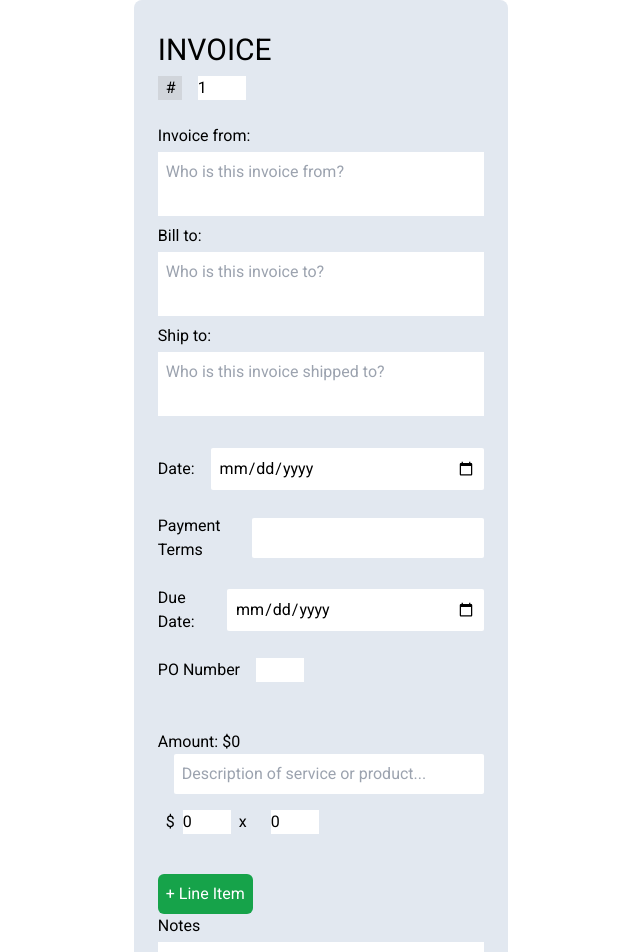
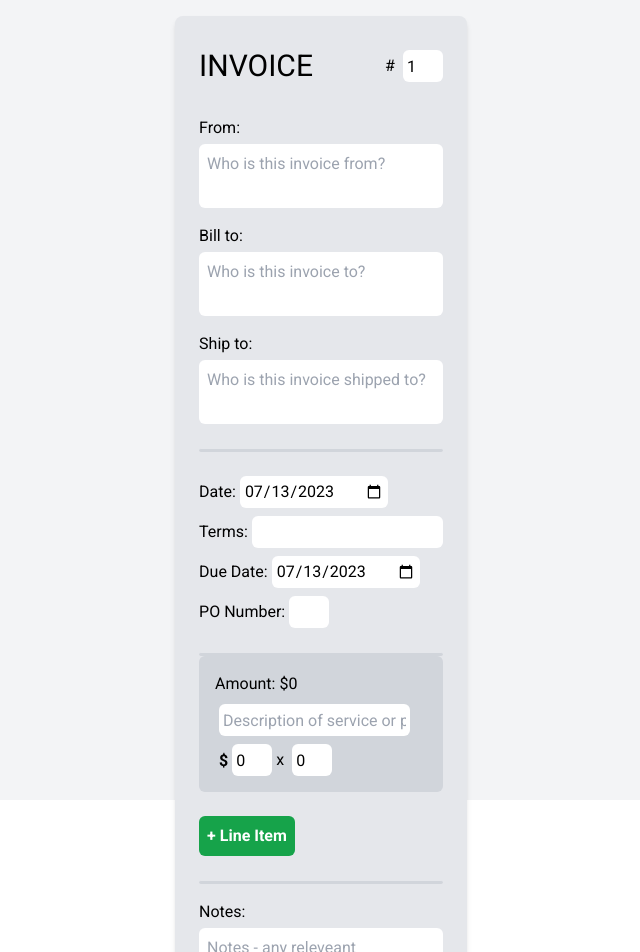
Before and after one commit to igor-pekovic-fe/invoice-generator, a React (Vite) app: page / in a window 1280 px wide. Shown: the top 952 px of the page, without its empty margins (319-959 px from the left). Built offline with nearby package versions, Linux system fonts and the light colour scheme.

Commit message:
Added general styling

```diff
--- a/package.json
+++ b/package.json
@@ -14,6 +14,7 @@
     "nanoid": "^4.0.2",
     "react": "^18.2.0",
     "react-dom": "^18.2.0",
+    "react-icons": "^4.10.1",
     "react-select": "^5.7.3",
     "react-textarea-autosize": "^8.5.0",
     "zustand": "^4.3.8"
--- a/src/App.jsx
+++ b/src/App.jsx
@@ -6,6 +6,7 @@ import Item from "./components/Item";
 import Currency from "./components/Currency";
 import Total from "./components/Total";
 import DownloadLinks from "./components/DownloadLinks";
+import Divider from "./components/Divider";
 
 function App() {
   const invoiceData = useStore();
@@ -27,26 +28,26 @@ function App() {
   };
 
   return (
-    <div className="grid h-screen place-items-center">
-      <div className="px-6 py-8 bg-slate-200 rounded-lg">
-        <h1 className="text-3xl mb-2">INVOICE</h1>
-        <div className="flex flex-col gap-2 mb-8">
-          <div className="flex">
-            <span className="p-2 flex place-items-center bg-gray-300 w-6 h-6">
-              #
-            </span>
+    <div className="grid h-screen place-items-center bg-gray-100 p-4">
+      <div className="px-6 py-8 bg-gray-200 shadow-md rounded-lg min-w-fit">
+        <div className="flex items-center justify-between mb-8">
+          <h1 className="text-3xl uppercase">Invoice</h1>
+          <div className="flex items-center">
+            <span className="flex items-center h-8 mr-1">#</span>
             <SharedInput
               type="number"
-              placeholderText={"Number of invoice"}
               value={invoiceData.number}
               name={"number"}
             />
           </div>
+        </div>
+        <div className="flex flex-col gap-2 mb-4">
           <SharedTextArea
             value={invoiceData.from}
             name="from"
-            labelText="Invoice from:"
+            labelText="From:"
             placeholderText="Who is this invoice from?"
+            required={true}
           />
           <SharedTextArea
             value={invoiceData.billTo}
@@ -61,7 +62,8 @@ function App() {
             placeholderText="Who is this invoice shipped to?"
           />
         </div>
-        <div className="flex flex-col gap-2 mb-8">
+        <Divider mb="6" />
+        <div className="flex flex-col gap-2 mb-6">
           <SharedInput
             labelText="Date:"
             value={invoiceData.date}
@@ -69,7 +71,7 @@ function App() {
             name="date"
           />
           <SharedInput
-            labelText={"Payment Terms"}
+            labelText="Terms:"
             type="text"
             value={invoiceData.paymentTerms}
             name={"paymentTerms"}
@@ -81,14 +83,14 @@ function App() {
             name="dueDate"
           />
           <SharedInput
-            labelText={"PO Number"}
+            labelText="PO Number:"
             type="number"
             value={invoiceData.poNum}
             name={"poNum"}
           />
         </div>
-
-        <div>
+        <Divider />
+        <div className="mb-6">
           {invoiceData.items.map((item) => (
             <Item
               key={item.id}
@@ -98,24 +100,28 @@ function App() {
             />
           ))}
           <button
-            className="bg-green-600 text-white p-2 rounded-md mt-2"
+            className="bg-green-600 text-white font-bold p-2 rounded-md mt-2 hover:ring hover:ring-green-800 transition-all"
             onClick={handleGenerateItem}
           >
             + Line Item
           </button>
         </div>
+        <Divider mb="4" />
+        <div className="mb-6">
           <SharedTextArea
             value={invoiceData.notes}
             name="notes"
-          labelText="Notes"
+            labelText="Notes:"
             placeholderText="Notes - any releveant information not already covered"
           />
           <SharedTextArea
             value={invoiceData.terms}
             name="terms"
-          labelText="Invoice from:"
+            labelText="Terms:"
             placeholderText="Terms and conditions - late fees, payment methods, delivery schedule"
           />
+        </div>
+        <Divider />
         <Total />
       </div>
       <Currency />
--- a/src/components/Currency.jsx
+++ b/src/components/Currency.jsx
@@ -24,7 +24,7 @@ function Currency() {
   ];
 
   return (
-    <div className="w-32">
+    <div className="w-fit rounded-md focus:outline-none focus:ring focus:ring-gray-400 hover:ring hover:ring-gray-400 transition-all">
       <Select
         options={options}
         defaultValue={selectedOption}
--- /dev/null
+++ b/src/components/Divider.jsx
@@ -0,0 +1,5 @@
+function Divider({ mb }) {
+  return <hr className={`h-1 bg-gray-300 rounded-md mb-${mb}`} />;
+}
+
+export default Divider;
--- a/src/components/DownloadLinks.jsx
+++ b/src/components/DownloadLinks.jsx
@@ -3,18 +3,20 @@ import { PDFDownloadLink } from "@react-pdf/renderer";
 
 function DownloadLinks({ invoiceData }) {
   return (
-    <div className="flex flex-col gap-2">
+    <div className="flex flex-col gap-2 m-6">
       <a
         href={`data:text/json;charset=utf-8,${encodeURIComponent(
           JSON.stringify(invoiceData, null, "\t")
         )}`}
         download={`Invoice #${invoiceData.number}.json`}
+        className="bg-orange-600 text-white font-bold p-2 rounded-md hover:ring hover:ring-orange-800 transition-all"
       >
         {`Download JSON`}
       </a>
       <PDFDownloadLink
         document={<PDFDocument data={invoiceData} />}
         fileName={`Invoice #${invoiceData.number}`}
+        className="bg-green-600 text-white font-bold p-2 rounded-md hover:ring hover:ring-green-800 transition-all"
       >
         {({ blob, url, loading, error }) =>
           loading ? "Loading document..." : "Download PDF"
--- a/src/components/Item.jsx
+++ b/src/components/Item.jsx
@@ -25,7 +25,7 @@ function Item({ item, onDeleteItem, disableDelete }) {
   };
 
   return (
-    <div className="flex flex-col mb-4">
+    <div className="flex flex-col gap-2 mb-4 bg-gray-300 p-4 rounded-md hover:ring hover:ring-gray-400 transition-all">
       <div className="flex justify-between">
         <p>
           Amount: {currency}
@@ -47,7 +47,7 @@ function Item({ item, onDeleteItem, disableDelete }) {
         value={itemState.description}
         handleChange={handleChange}
       />
-      <div className="flex gap-2">
+      <div className="flex items-center gap-1">
         <SharedInput
           type="number"
           name="rate"
--- a/src/components/SharedInput.jsx
+++ b/src/components/SharedInput.jsx
@@ -15,19 +15,37 @@ function SharedInput({
     setValue(e.target.value, name);
   };
 
+  const getInputClassName = () => {
+    let baseClass =
+      "h-8 p-1 rounded-md focus:outline-none focus:ring focus:ring-gray-400 hover:ring hover:ring-gray-400 transition-all";
+    switch (type) {
+      case "number":
+        return `${baseClass} w-10 p-1`;
+      case "text":
+        return `${baseClass} w-full`;
+      case "date":
+        return `${baseClass} w-fit`;
+      default:
+        return baseClass;
+    }
+  };
+
   return (
-    <div className="flex items-center mb-4 gap-2">
-      <label>{labelText}</label>
-      <span>{currency}</span>
+    <div className="flex items-center">
+      <label className="mr-1">{labelText}</label>
+      <div>
+        <span className={currency && "mr-1 font-bold"}>{currency}</span>
         <input
-        className={type === "number" ? "w-12" : "w-full p-2 rounded-sm"}
+          className={getInputClassName()}
           type={type}
           placeholder={placeholderText}
           value={value}
           id={name}
           onChange={handleChange || handleChangeDefault}
           name={name}
+          min={value}
         />
+      </div>
     </div>
   );
 }
--- a/src/components/SharedTextArea.jsx
+++ b/src/components/SharedTextArea.jsx
@@ -9,10 +9,10 @@ function SharedTextArea({ value, name, labelText, placeholderText }) {
   };
 
   return (
-    <div className="flex flex-col ">
+    <div className="flex flex-col mb-2">
       <label className="mb-1">{labelText}</label>
       <TextareaAutosize
-        className="resize-none p-2"
+        className="resize-none p-2 rounded-md focus:outline-none focus:ring focus:ring-gray-400 hover:ring hover:ring-gray-400 transition-all"
         name={name}
         id={name}
         value={value}
--- a/src/store.js
+++ b/src/store.js
@@ -5,14 +5,16 @@ const calculateAmount = (rate, quantity) => rate * quantity;
 const calculateTotal = (arr) =>
   arr.items.reduce((acc, item) => acc + item.rate * item.quantity, 0);
 
+const date = new Date().toISOString().split("T")[0];
+
 export const useStore = create((set, get) => ({
   number: 1,
   from: "",
   billTo: "",
   shipTo: "",
-  date: "",
+  date: date,
   paymentTerms: "",
-  dueDate: "",
+  dueDate: date,
   poNum: "",
   notes: "",
   terms: "",
```
Also changed, not shown: 1 other file (tests, documents, lock files or other folders). Lines whose indentation alone changed are shown as unchanged.
